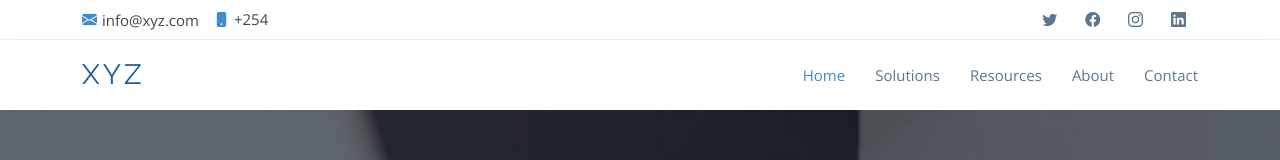
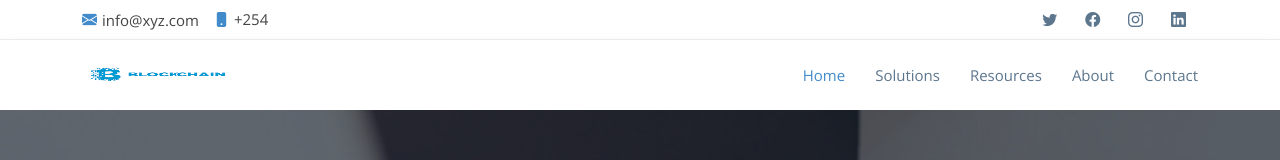
Before and after one commit to paulo-ndambo/blockchainwebsite, a plain HTML site: page index.html in a window 1280 px wide. Shown: the top 160 px of the page. Drawn offline with nearby package versions, Linux system fonts and the light colour scheme; files that its build step writes are made by us from their sources; files whose address does not match are found by name.

Commit message:
file changes

```diff
--- a/index.html
+++ b/index.html
@@ -87,9 +87,9 @@
         <div class="container d-flex align-items-center">
 
           <div class="logo me-auto">
-            <h1><a href="index.html">XYZ</a></h1>
+            <!--<h1><a href="index.html">XYZ</a></h1>-->
             <!-- Uncomment below if you prefer to use an image logo -->
-            <!--<a href="index.html"><img src="assets/img/logo.png" alt="" class="img-fluid"></a>-->
+            <a href="index.html"><img src="assets/logo/b-logo.png" width="150px" height="50px" alt="" class="img-fluid"></a>
           </div>
 
           <nav id="navbar" class="navbar">
```
Also changed, not shown: assets/logo/b-logo.png (added), assets/logo/bitcoin-btc-logo.png (added), assets/logo/block.png (added), assets/logo/blockchain-vector-logo.png (added), assets/logo/blockchain-vector.png (added), assets/logo/blockchain.jpg (added), assets/logo/bright-block.png (added).
